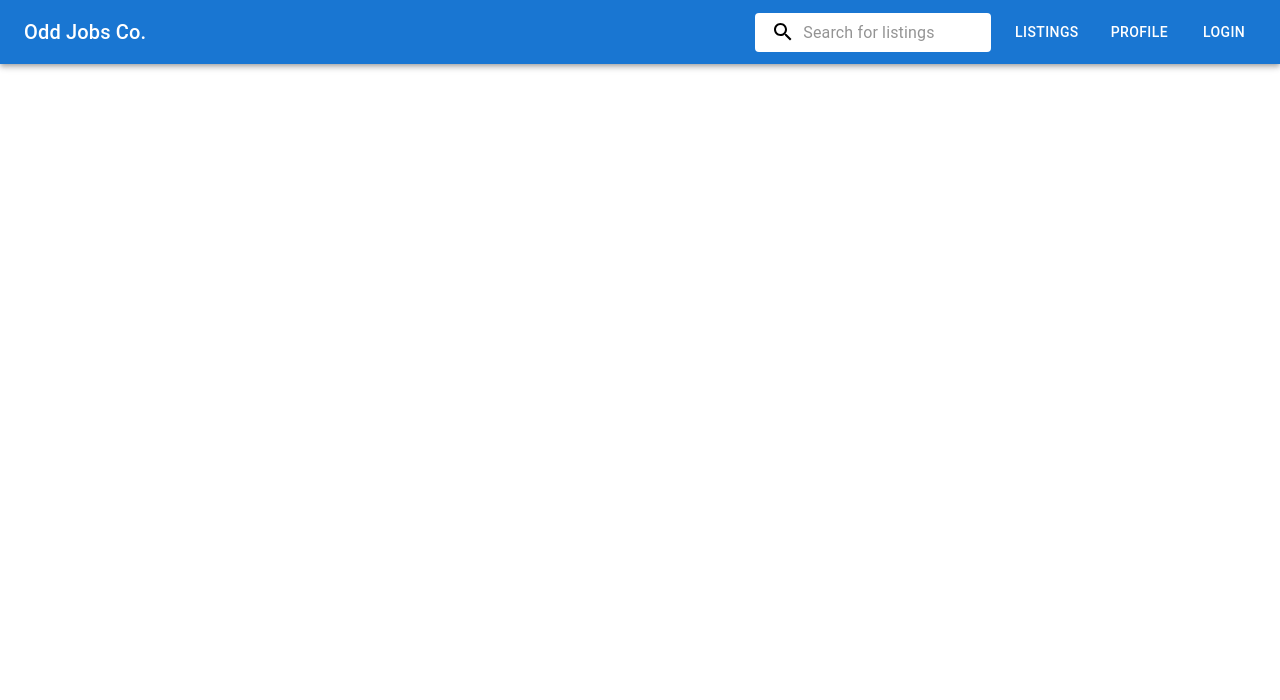
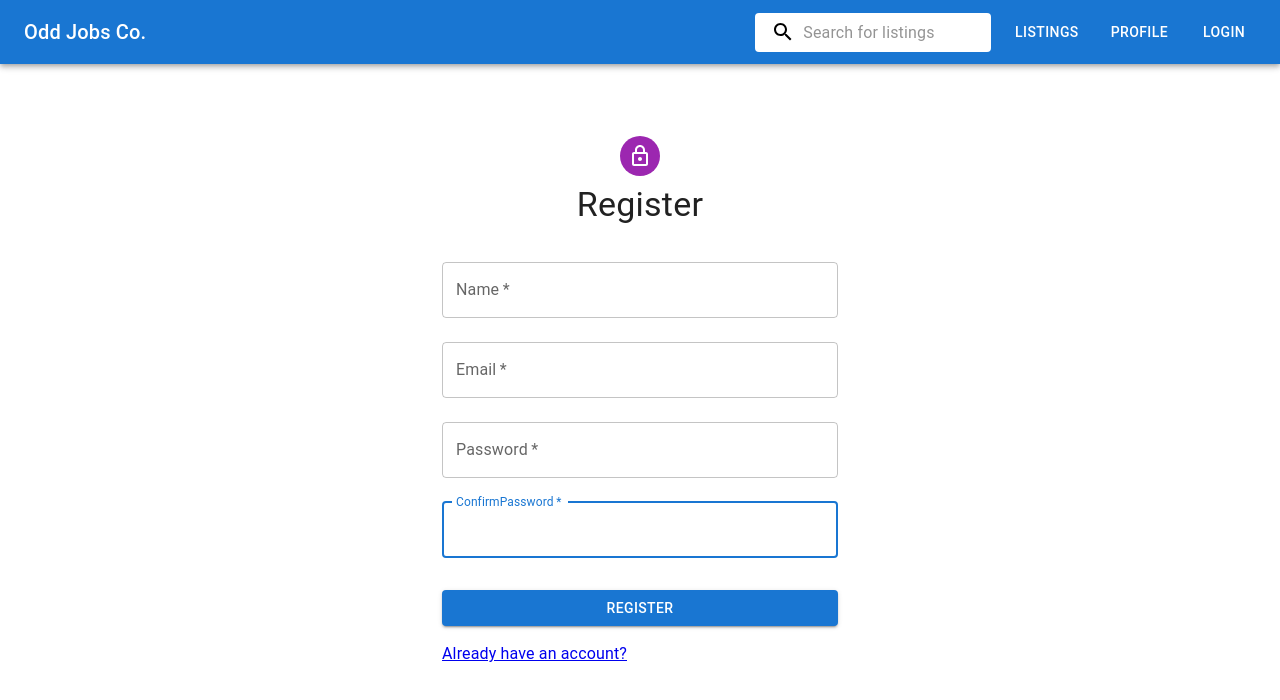
Before and after one commit to Vraj-P/OddJobsCO, a React (Create React App) app in the folder client/: page /register in a window 1280 px wide. Shown: the top 700 px of the page. Built offline with nearby package versions, Linux system fonts and the light colour scheme; the HTML template or start-up script is replaced by a standard one.

Commit message:
Added register button and page

```diff
--- a/client/src/pages/login/index.tsx
+++ b/client/src/pages/login/index.tsx
@@ -1,17 +1,17 @@
 import React, { useState } from 'react';
-import { useMutation } from '@apollo/client';
-import { useNavigate } from 'react-router-dom';
+// import { useMutation } from '@apollo/client';
+// import { useNavigate } from 'react-router-dom';
 import { makeStyles } from "tss-react/mui";
 import {
     Avatar,
     Button,
     CssBaseline,
     TextField,
-    Link,
     Grid,
     Typography,
     Container,
 } from "@mui/material";
+import { Link } from "react-router-dom";
 import LockOutlinedIcon from '@mui/icons-material//LockOutlined';
 // import { LOGIN_MUTATION } from '../graphql/mutations';
 
@@ -42,7 +42,7 @@ const LoginForm = () => {
         password: '',
     });
     const [errorMessage, setErrorMessage] = useState('');
-    const navigate = useNavigate();
+    // const navigate = useNavigate();
 
     // const [loginMutation, { loading }] = useMutation(LOGIN_MUTATION, {
     //     onCompleted: () => {
@@ -50,7 +50,7 @@ const LoginForm = () => {
     //             email: '',
     //             password: '',
     //         });
-    //         history.push('/');
+    //         navigate.push('/');
     //     },
     //     onError: (error) => {
     //         setErrorMessage(error.message);
@@ -60,7 +60,7 @@ const LoginForm = () => {
     const handleSubmit = (e: React.FormEvent<HTMLFormElement>) => {
         e.preventDefault();
         setErrorMessage('');
-        console.log(formData)
+        console.log(formData);
         // loginMutation({ variables: formData });
     };
 
@@ -131,8 +131,7 @@ const LoginForm = () => {
                     <Grid container>
                         <Grid item>
                             <Link
-                                href="/register"
-                                variant="body2"
+                                to="/register"
                             >
                                 {"Don't have an account? Sign Up"}
                             </Link>
--- /dev/null
+++ b/client/src/pages/register/index.tsx
@@ -0,0 +1,172 @@
+import React, { useState } from "react";
+// import { useMutation } from "@apollo/client";
+// import { useNavigate } from 'react-router-dom';
+import { makeStyles } from "tss-react/mui";
+import {
+    TextField,
+    Button,
+    Typography,
+    Grid,
+    Avatar,
+    CssBaseline,
+    Container,
+} from "@mui/material";
+import { Link } from "react-router-dom";
+import LockOutlinedIcon from "@mui/icons-material/LockOutlined";
+// import { REGISTER_USER } from "../graphql/mutations";
+
+const useStyles = makeStyles()((theme) => ({
+    paper: {
+        marginTop: theme.spacing(8),
+        display: 'flex',
+        flexDirection: 'column',
+        alignItems: 'center',
+    },
+    avatar: {
+        margin: theme.spacing(1),
+        backgroundColor: theme.palette.secondary.main,
+    },
+    form: {
+        width: '100%', // Fix IE 11 issue.
+        marginTop: theme.spacing(1),
+    },
+    submit: {
+        margin: theme.spacing(3, 0, 2),
+    },
+}));
+
+const RegisterForm = () => {
+    const { classes, cx } = useStyles();
+    // const navigate = useNavigate();
+    const [errorMessage, setErrorMessage] = useState('');
+    const [formData, setFormData] = useState({
+        name: "",
+        email: "",
+        password: "",
+        confirmPassword: "",
+    });
+
+    // const [registerUser, { error }] = useMutation(REGISTER_USER, {
+    //     onCompleted: () => {
+    //         navigate("/login");
+    //     },
+    //     onError: (error) => {
+    //         setErrorMessage(error.message);
+    //     },
+    // });
+
+    const handleChange = (event: React.ChangeEvent<HTMLInputElement>,) => {
+        setFormData({
+            ...formData,
+            [event.target.name]: event.target.value,
+        });
+    };
+
+    const handleSubmit = (event: React.FormEvent<HTMLFormElement>) => {
+        event.preventDefault();
+        setErrorMessage('');
+        console.log(formData);
+        // registerUser({
+        //     variables: {
+        //         name: formData.name,
+        //         email: formData.email,
+        //         password: formData.password,
+        //     },
+        // });
+    };
+
+    return (
+        <Container component="main" maxWidth="xs">
+            <CssBaseline />
+            <div className={cx(classes.paper)}>
+                <Avatar className={cx(classes.avatar)}>
+                    <LockOutlinedIcon />
+                </Avatar>
+                <Typography variant="h4" gutterBottom>
+                    Register
+                </Typography>
+                <form
+                    className={cx(classes.form)}
+                    onSubmit={handleSubmit}
+                >
+                    <TextField
+                        margin="normal"
+                        required
+                        id="name"
+                        autoFocus
+                        label="Name"
+                        variant="outlined"
+                        fullWidth
+                        name="name"
+                        value={formData.name}
+                        onChange={handleChange}
+                    />
+                    <TextField
+                        margin="normal"
+                        required
+                        id="email"
+                        autoComplete="email"
+                        autoFocus
+                        label="Email"
+                        variant="outlined"
+                        fullWidth
+                        name="email"
+                        value={formData.email}
+                        onChange={handleChange}
+                    />
+                    <TextField
+                        margin="normal"
+                        required
+                        id="password"
+                        autoFocus
+                        label="Password"
+                        variant="outlined"
+                        fullWidth
+                        type="password"
+                        name="password"
+                        value={formData.password}
+                        onChange={handleChange}
+                    />
+                    <TextField
+                        margin="normal"
+                        required
+                        id="confirm-password"
+                        autoFocus
+                        label="ConfirmPassword"
+                        variant="outlined"
+                        fullWidth
+                        type="password"
+                        name="confirmPassword"
+                        value={formData.confirmPassword}
+                        onChange={handleChange}
+                    />
+                    {errorMessage && (
+                        <Typography color="error">
+                            {errorMessage}
+                        </Typography>
+                    )}
+                    <Button
+                        type="submit"
+                        variant="contained"
+                        fullWidth
+                        color={"primary"}
+                        className={cx(classes.submit)}
+                    >
+                        Register
+                    </Button>
+                    <Grid container>
+                        <Grid item>
+                            <Link
+                                to="/login"
+                            >
+                                {"Already have an account?"}
+                            </Link>
+                        </Grid>
+                    </Grid>
+                </form>
+            </div>
+        </Container>
+    );
+};
+
+export default RegisterForm;
--- a/client/src/routes.tsx
+++ b/client/src/routes.tsx
@@ -5,6 +5,7 @@ import ListingsPage from "./pages/listings";
 import ListingPage from "./pages/listing";
 import ProfilePage from "./pages/profile";
 import LoginForm from "./pages/login";
+import RegisterForm from "./pages/register";
 
 const Routes: React.FC = () => {
   return (
@@ -14,7 +15,8 @@ const Routes: React.FC = () => {
       <Route path="/listing/:id" Component={ListingPage} />
       <Route path="/listings" Component={ListingsPage} />
       <Route path="/login" Component={LoginForm} />
-=    </AppRoutes>
+      <Route path="/register" Component={RegisterForm} />
+    </AppRoutes>
   );
 };
 
```
